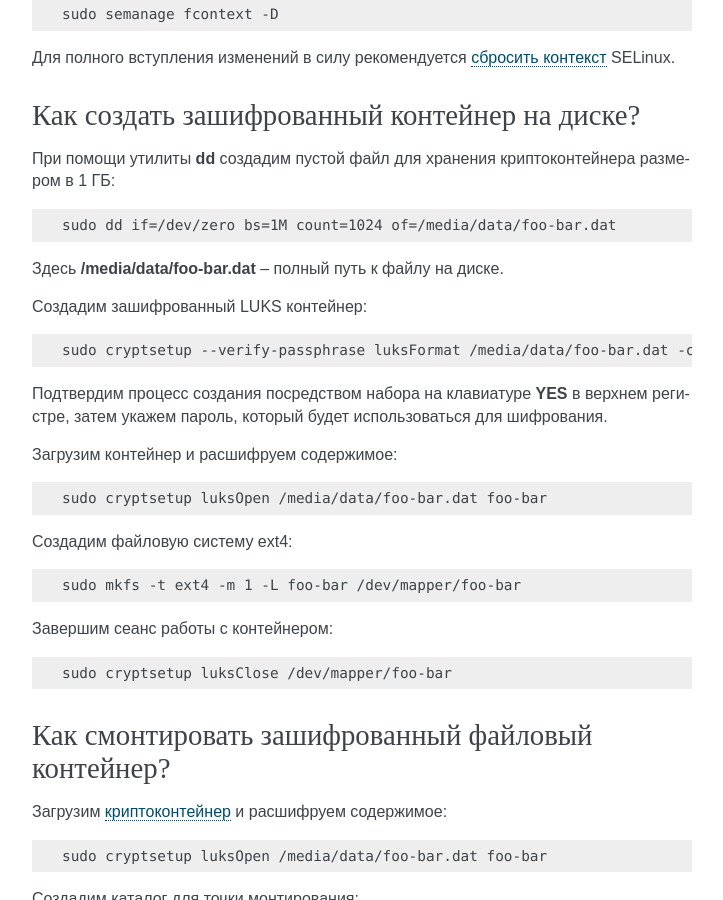
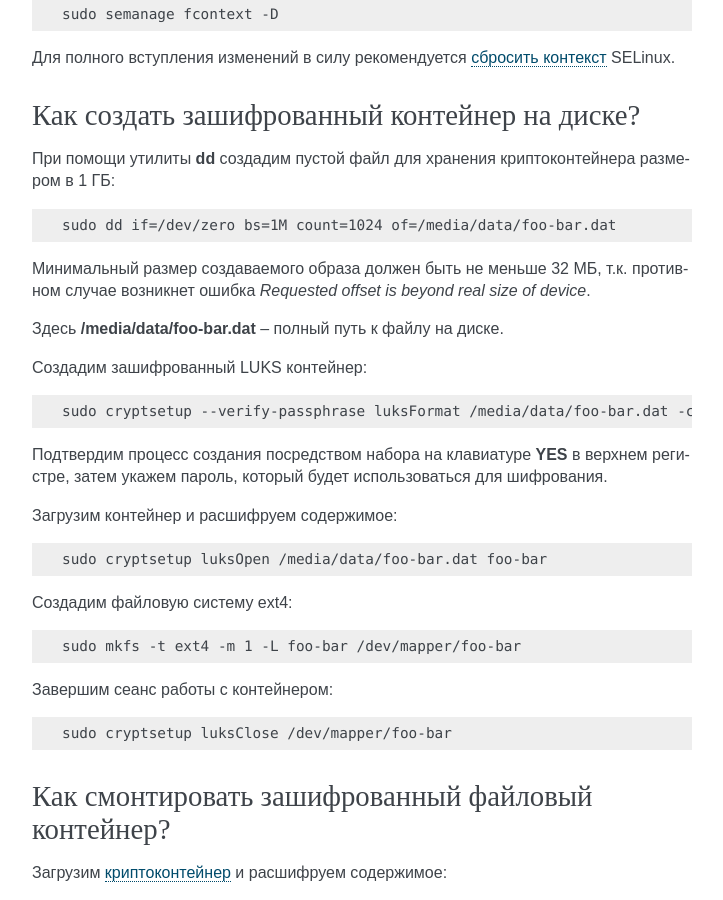
Before and after one commit to RussianFedora/FAQ, a Sphinx documentation site: the page built from source/security.rst, in a window 1280 px wide and 900 px high, scrolled down 29947 px. Shown: the whole window, without its empty margins (388-1111 px from the left). Built offline with Sphinx 7.4.7, drawn with Linux system fonts in a browser that asks for light colours; comment, search, counter and statistics services are not loaded.

Commit message:
Added remark about the minimal LUKS crypto container size.

```diff
--- a/source/security.rst
+++ b/source/security.rst
@@ -1731,6 +1731,8 @@ Cryptsetup поддерживает монтирование как :ref:`TrueCr
 
     sudo dd if=/dev/zero bs=1M count=1024 of=/media/data/foo-bar.dat
 
+Минимальный размер создаваемого образа должен быть не меньше 32 МБ, т.к. противном случае возникнет ошибка *Requested offset is beyond real size of device*.
+
 Здесь **/media/data/foo-bar.dat** -- полный путь к файлу на диске.
 
 Создадим зашифрованный LUKS контейнер:
```
